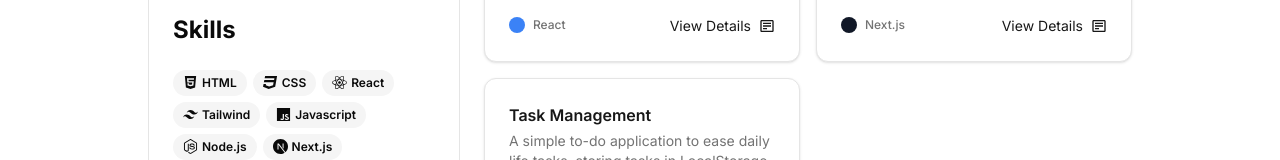
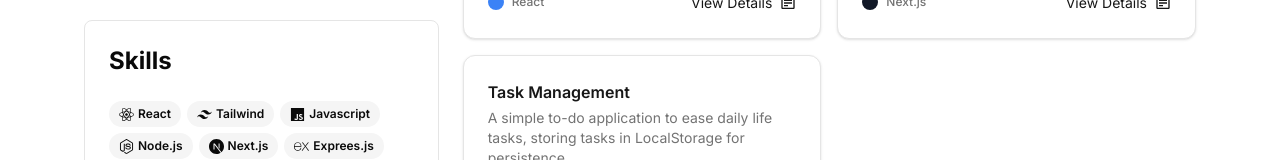
Before and after one commit to sajid-islam/portfolio-v2, a Next.js app: page / in a window 1280 px wide. Shown: the part 616-776 px from the top of the page. Built offline with nearby package versions, Linux system fonts and the light colour scheme.

Commit message:
chore: HTML and CSS for skill section and increase max width

```diff
--- a/src/app/layout.js
+++ b/src/app/layout.js
@@ -60,7 +60,7 @@ export default function RootLayout({ children }) {
     return (
         <html lang="en" suppressHydrationWarning>
             <body className={`${inter.className} antialiased`}>
-                <main className="max-w-5xl mx-auto">
+                <main className="max-w-6xl mx-auto">
                     <ThemeProvider
                         attribute="class"
                         defaultTheme="light"
--- a/src/components/sidebarComponents/SkillsSection.jsx
+++ b/src/components/sidebarComponents/SkillsSection.jsx
@@ -8,14 +8,6 @@ import { SiTailwindcss } from "react-icons/si";
 import { SiFirebase } from "react-icons/si";
 
 const skills = [
-    {
-        name: "HTML",
-        icon: <FaHtml5 size={15} />,
-    },
-    {
-        name: "CSS",
-        icon: <FaCss3 size={15} />,
-    },
     {
         name: "React",
         icon: <FaReact size={15} />,
```
Also changed, not shown: 1 other file (tests, documents, lock files or other folders).
